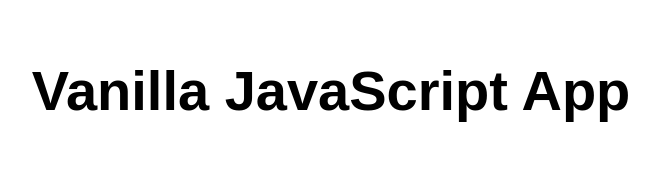
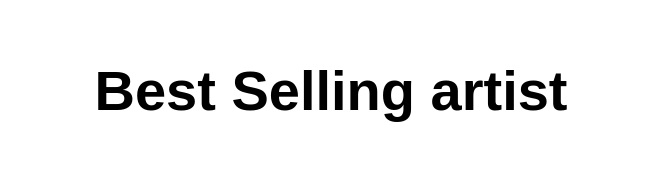
Before and after one commit to MoathDarwish/Hippy, a website: page src/index.html in a window 1280 px wide. Shown: the whole page, without its empty margins (309-968 px from the left). Drawn offline with Linux system fonts and the light colour scheme.

Commit message:
Update index.html

```diff
--- a/src/index.html
+++ b/src/index.html
@@ -5,12 +5,12 @@
   <meta charset="UTF-8">
   <meta name="viewport" content="width=device-width, initial-scale=1.0">
   <link rel="stylesheet" href="styles.css">
-  <title>Vanilla JavaScript App</title>
+  <title>Elissa</title>
 </head>
 
 <body>
   <main>
-    <h1>Vanilla JavaScript App</h1>
+    <h1>Best Selling artist</h1>
   </main>
 </body>
 
```
